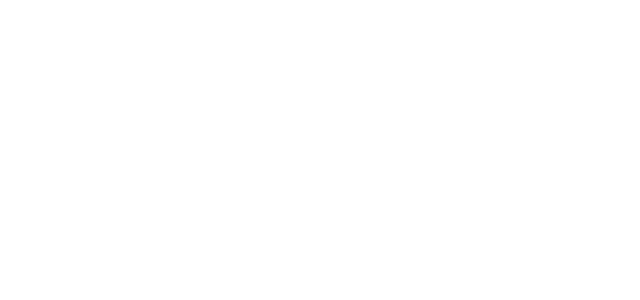
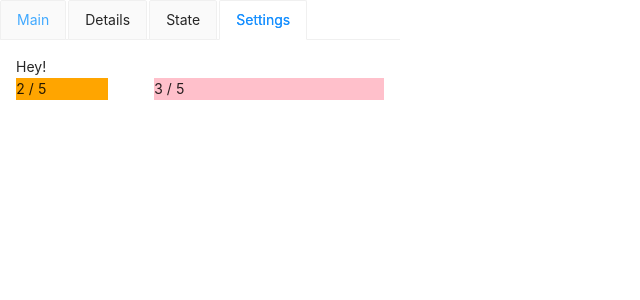
Before and after one commit to victorchilari/popup-sit, a React (Create React App) app: page / in a window 1280 px wide. Shown: the top 300 px of the page, without its empty margins (0-640 px from the left). Built offline with nearby package versions, Linux system fonts and the light colour scheme.

Commit message:
Add Ant designe and create tabs teamplate, and try to style first tab "Settings"

```diff
--- a/package.json
+++ b/package.json
@@ -6,6 +6,7 @@
 		"@types/node": "^12.20.7",
 		"@types/react": "^17.0.3",
 		"@types/react-dom": "^17.0.3",
+		"antd": "^4.15.0",
 		"react": "^17.0.2",
 		"react-dom": "^17.0.2",
 		"react-scripts": "4.0.3",
--- /dev/null
+++ b/src/App.css
@@ -0,0 +1,4 @@
+.layoutMain {
+	width: 400px;
+	height: 500px;
+}
--- a/src/App.tsx
+++ b/src/App.tsx
@@ -1,7 +1,46 @@
 import React from 'react';
+import {Tabs, Layout} from 'antd';
+// Styles //
+import 'antd/dist/antd.css';
+import './often.css';
+import './App.css';
+// Pages //
+import Settings from './pages/Settings';
+// Extract //
+const {TabPane} = Tabs;
+const {Content} = Layout;
+
+function callback(key: string) {
+	console.log(key);
+}
 
 function App() {
-	return <div className=''></div>;
+	return (
+		<div className='layoutMain'>
+			<Tabs onChange={callback} type='card' defaultActiveKey='4'>
+				<TabPane tab='Main' key='1'>
+					<Content className='paddingContainerInMenu'>
+						<div>Content of Tab Pane 1</div>
+					</Content>
+				</TabPane>
+				<TabPane tab='Details' key='2'>
+					<Content className='paddingContainerInMenu'>
+						<div>Content of Tab Pane 2</div>
+					</Content>
+				</TabPane>
+				<TabPane tab='State' key='3'>
+					<Content className='paddingContainerInMenu'>
+						<div>Content of Tab Pane 3</div>
+					</Content>
+				</TabPane>
+				<TabPane tab='Settings' key='4'>
+					<Content className='paddingContainerInMenu'>
+						<Settings />
+					</Content>
+				</TabPane>
+			</Tabs>
+		</div>
+	);
 }
 
 export default App;
--- /dev/null
+++ b/src/often.css
@@ -0,0 +1,9 @@
+.pl-14 {
+	padding-left: 14px;
+}
+.pr-14 {
+	padding-right: 14px;
+}
+.paddingContainerInMenu {
+	padding: 0 16px;
+}
--- /dev/null
+++ b/src/pages/Settings/index.js
@@ -0,0 +1,25 @@
+import React from 'react';
+import {Row, Col} from 'antd';
+
+export default function Settings() {
+	return (
+		<div>
+			Hey!
+			<Row>
+				<Col span={6} style={{backgroundColor: 'orange'}}>
+					2 / 5
+				</Col>
+				<Col span={15} offset={3} style={{backgroundColor: 'pink'}}>
+					3 / 5
+				</Col>
+				{/* <Col flex={2} style={{backgroundColor: 'orange'}}>
+					2 / 5
+				</Col>
+				<Col flex={1}>2 / 5</Col>
+				<Col flex={4} style={{backgroundColor: 'pink'}}>
+					3 / 5
+				</Col> */}
+			</Row>
+		</div>
+	);
+}
```
Also changed, not shown: 1 other file (tests, documents, lock files or other folders).
